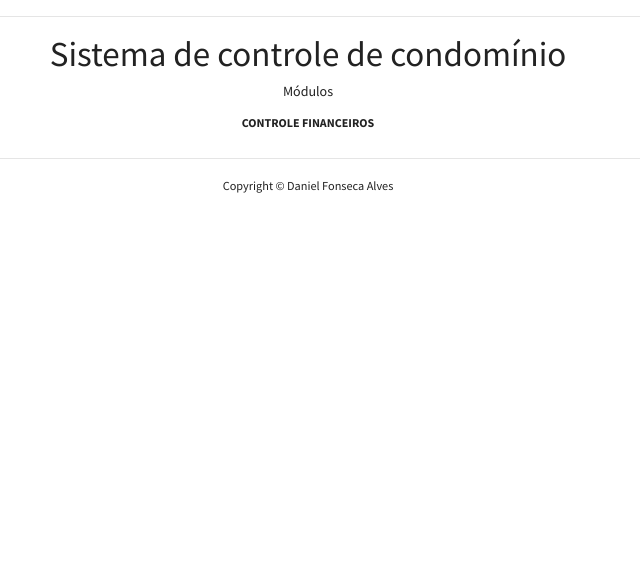
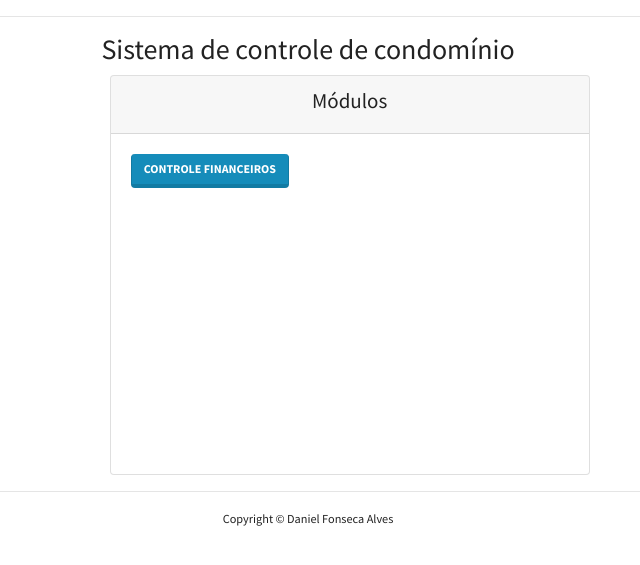
Before and after one commit to dalraf/controlecondominio, a Django app: page / in a window 1280 px wide. Shown: the part 57-622 px from the top of the page, without its empty margins (332-972 px from the left). Run offline with Django 3.2, Linux system fonts and the light colour scheme; the visitor is signed in with stand-in values (Sample User, id 1); some libraries are stand-ins or nearby versions.

Commit message:
Correcao de stilo

```diff
--- a/controlecondominio/templates/atualizalancamento.html
+++ b/controlecondominio/templates/atualizalancamento.html
@@ -15,8 +15,8 @@
             <p class="{{ textoformato }}"><i>{{ mensagem }}</i></p>
         </div>
         <div class='col-4'>
-            <a class="btn btn-default" role="button" href="{% url 'atualizaprestacao' prestacao %}">Voltar</a>
-            <input type="submit" name="Salvar" value="Salvar" class="btn btn-default">
+            <a class="btn btn-primary" role="button" href="{% url 'atualizaprestacao' prestacao %}">Voltar</a>
+            <input type="submit" name="Salvar" value="Salvar" class="btn btn-primary">
         </div>
     </div>
 </form>
--- a/controlecondominio/templates/atualizaprestacao.html
+++ b/controlecondominio/templates/atualizaprestacao.html
@@ -15,8 +15,8 @@
             <p class="{{ textoformato }}"><i>{{ mensagem }}</i></p>
         </div>
         <div class='col-4'>
-            <a class="btn btn-default" role="button" href="{% url 'listaprestacao' %}">Voltar</a>
-            <input type="submit" name="Salvar" value="Salvar" class="btn btn-default">
+            <a class="btn btn-primary" role="button" href="{% url 'listaprestacao' %}">Voltar</a>
+            <input type="submit" name="Salvar" value="Salvar" class="btn btn-primary">
         </div>
     </div>
 </form>
--- a/controlecondominio/templates/crialancamento.html
+++ b/controlecondominio/templates/crialancamento.html
@@ -15,8 +15,8 @@
             <p class="{{ textoformato }}"><i>{{ mensagem }}</i></p>
         </div>
         <div class='col-4'>
-            <a class="btn btn-default" role="button" href="{% url 'atualizaprestacao' prestacao %}">Voltar</a>
-            <input type="submit" name="Salvar" value="Salvar" class="btn btn-default">
+            <a class="btn btn-primary" role="button" href="{% url 'atualizaprestacao' prestacao %}">Voltar</a>
+            <input type="submit" name="Salvar" value="Salvar" class="btn btn-primary">
         </div>
     </div>
 </form>
--- a/controlecondominio/templates/criaprestacao.html
+++ b/controlecondominio/templates/criaprestacao.html
@@ -15,8 +15,8 @@
             <p class="{{ textoformato }}"><i>{{ mensagem }}</i></p>
         </div>
         <div class='col-4'>
-            <a class="btn btn-default" role="button" href="{% url 'listaprestacao' %}">Voltar</a>
-            <input type="submit" name="Salvar" value="Salvar" class="btn btn-default">
+            <a class="btn btn-primary" role="button" href="{% url 'listaprestacao' %}">Voltar</a>
+            <input type="submit" name="Salvar" value="Salvar" class="btn btn-primary">
         </div>
     </div>
 </form>
--- a/controlecondominio/templates/deletalancamento.html
+++ b/controlecondominio/templates/deletalancamento.html
@@ -22,8 +22,8 @@
             <p class="{{ textoformato }}"><i>{{ mensagem }}</i></p>
         </div>
         <div class='col-4'>
-            <a class="btn btn-default" role="button" href="{% url 'atualizaprestacao' prestacao %}">Voltar</a>
-            <input type="submit" name="Confirmar" value="Confirmar" class="btn btn-default">
+            <a class="btn btn-primary" role="button" href="{% url 'atualizaprestacao' prestacao %}">Voltar</a>
+            <input type="submit" name="Confirmar" value="Confirmar" class="btn btn-primary">
         </div>
     </div>
 </form>
--- a/controlecondominio/templates/deletaprestacao.html
+++ b/controlecondominio/templates/deletaprestacao.html
@@ -22,8 +22,8 @@
             <p class="{{ textoformato }}"><i>{{ mensagem }}</i></p>
         </div>
         <div class='col-4'>
-            <a class="btn btn-default" role="button" href="{% url 'listaprestacao' %}">Voltar</a>
-            <input type="submit" name="Confirmar" value="Confirmar" class="btn btn-default">
+            <a class="btn btn-primary" role="button" href="{% url 'listaprestacao' %}">Voltar</a>
+            <input type="submit" name="Confirmar" value="Confirmar" class="btn btn-primary">
         </div>
     </div>
 </form>
--- a/controlecondominio/templates/index.html
+++ b/controlecondominio/templates/index.html
@@ -3,7 +3,7 @@
     <div class="col-2">
     </div>
     <div class="col-8">
-        <h1 class="text-center">Sistema de controle de condomínio</h1>
+        <h2 class="text-center">Sistema de controle de condomínio</h2>
     </div>
     <div class="col-2">
     </div>
@@ -11,17 +11,17 @@
 <div class="row">
     <div class="col-4">
     </div>
-    <div class="col-4" align="center">
-        <div class="panel panel-default">
-            <div class="panel-heading">
-                <h6>Módulos</h6>
+    <div class="col-4">
+        <div class="card" style="width: 30rem; height: 25rem;">
+            <div class="card-header" style="text-align: center;">
+                <h4>Módulos</h4>
             </div>
-            <div class="panel-body table-responsive">
-                <a class="btn btn-default" role="button" href="{% url 'listaprestacao' %}">Controle Financeiros</a>
+            <div class="card-body">
+                <a class="btn btn-primary" role="button" href="{% url 'listaprestacao' %}">Controle Financeiros</a>
             </div>
         </div>
-    </div>
-    <div class="col-4">
+        <div class="col-4">
+        </div>
     </div>
 </div>
 {% endblock content %}
--- a/controlecondominio/templates/login.html
+++ b/controlecondominio/templates/login.html
@@ -24,7 +24,7 @@
     <div class="col-4">
     </div>
     <div class="col-4">
-        <input type="submit" name="Salvar" value="Login" class="btn btn-default">
+        <input type="submit" name="Salvar" value="Login" class="btn btn-primary">
     </div>
     <div class='col-4'>
     </div>
```
